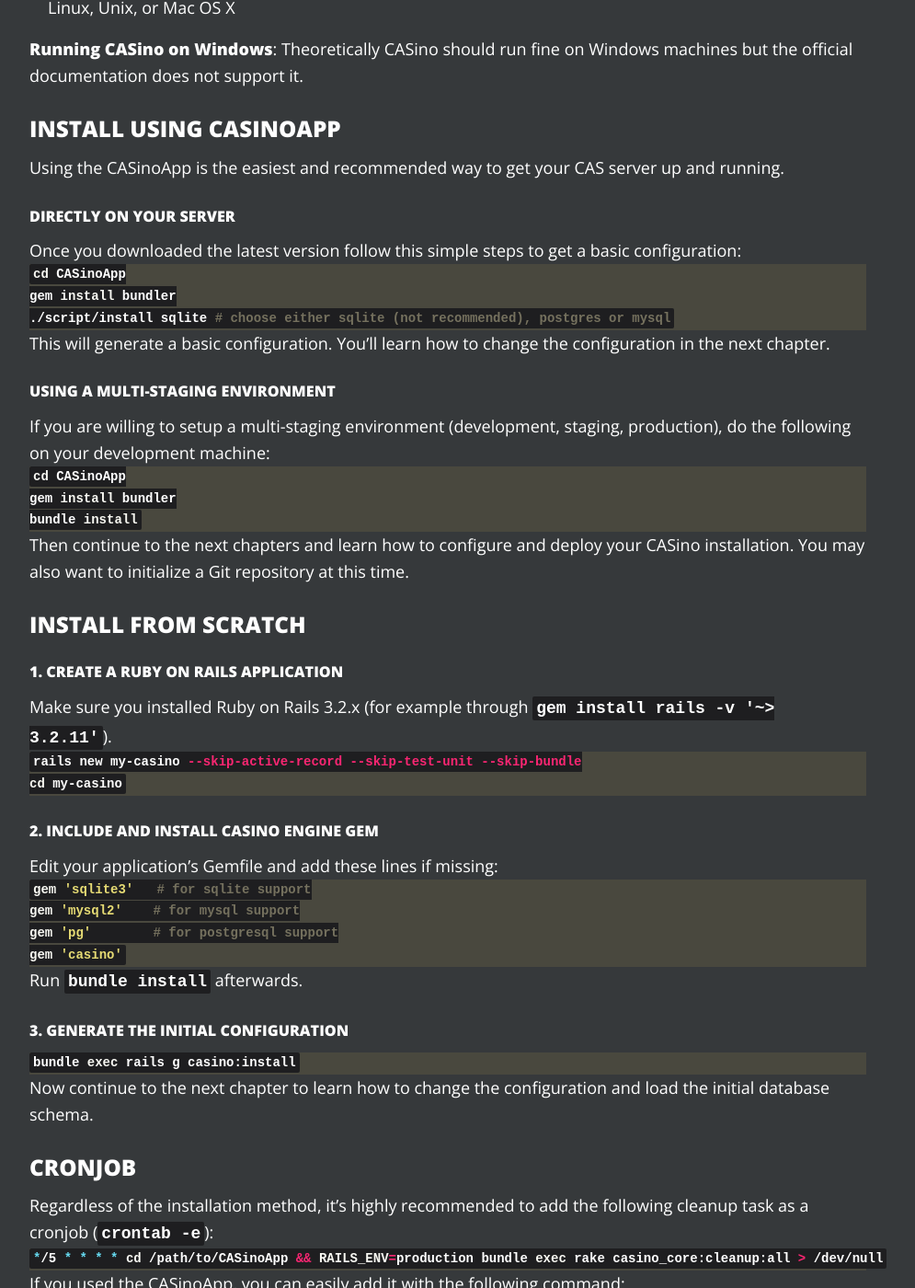
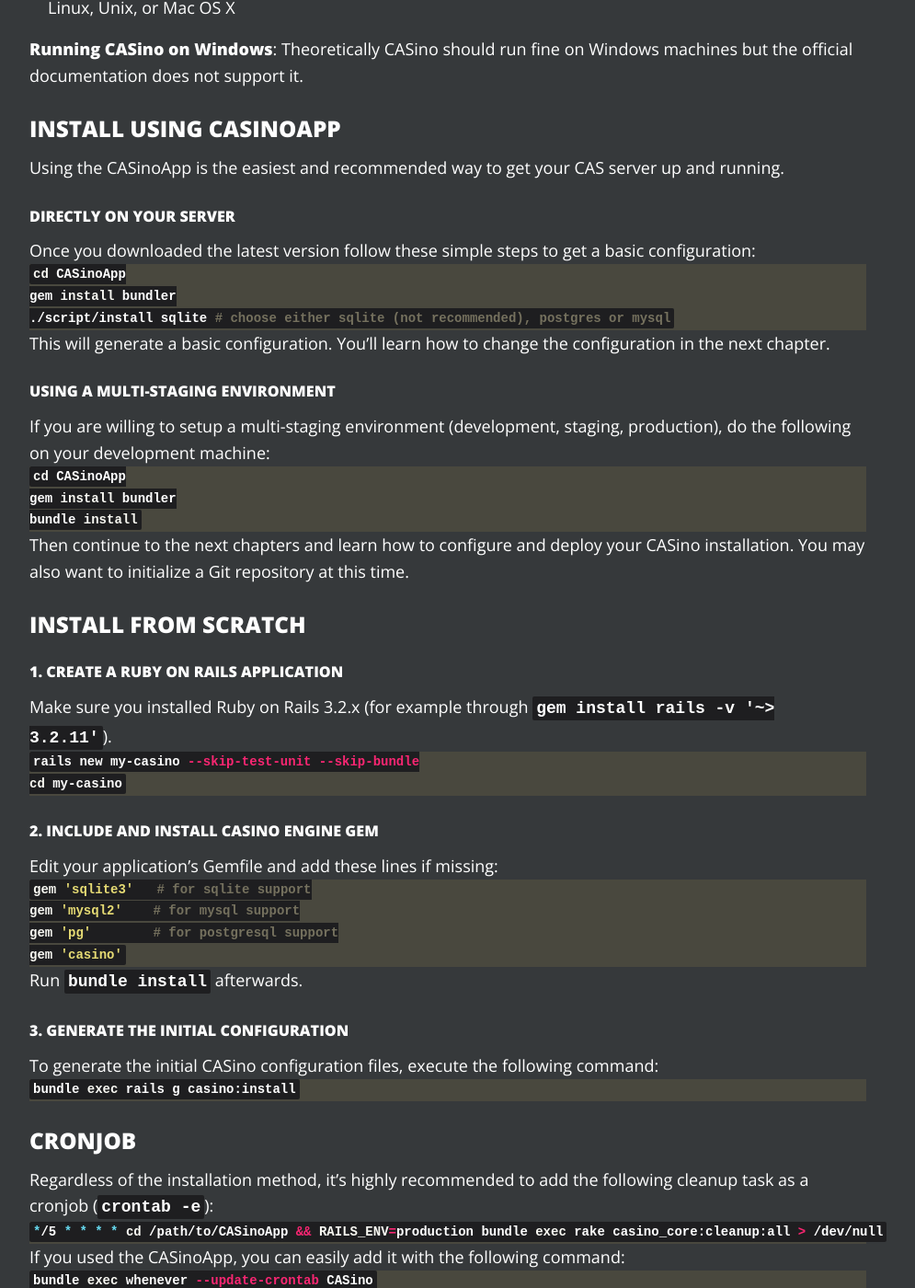
Before and after one commit to rbCAS/rbcas.github.com, a Jekyll site: the page built from docs/installation/index.md, in a window 1280 px wide and 1400 px high, scrolled down 428 px. Shown: the whole window at 92% size, without its empty margins (153-1148 px from the left). Built offline with Jekyll 4.4.1, drawn with Linux system fonts in a browser that asks for light colours.

Commit message:
Minor CASino 2.0 related changes

```diff
--- a/docs/installation/index.md
+++ b/docs/installation/index.md
@@ -21,7 +21,7 @@
 
 ### Directly on your server
 
-Once you downloaded the latest version follow this simple steps to get a basic configuration:
+Once you downloaded the latest version follow these simple steps to get a basic configuration:
 
 {% highlight bash %}
 cd CASinoApp
@@ -50,7 +50,7 @@
 Make sure you installed Ruby on Rails 3.2.x (for example through `gem install rails -v '~> 3.2.11'`).
 
 {% highlight bash %}
-rails new my-casino --skip-active-record --skip-test-unit --skip-bundle
+rails new my-casino --skip-test-unit --skip-bundle
 cd my-casino
 {% endhighlight %}
 
@@ -69,10 +69,11 @@
 
 ### 3. Generate the initial configuration
 
+To generate the initial CASino configuration files, execute the following command:
+
 {% highlight bash %}
 bundle exec rails g casino:install
 {% endhighlight %}
-Now continue to the next chapter to learn how to change the configuration and load the initial database schema.
 
 ## Cronjob
 
```
Also changed, not shown: docs/configuration/index.md (+3 -2 lines).
